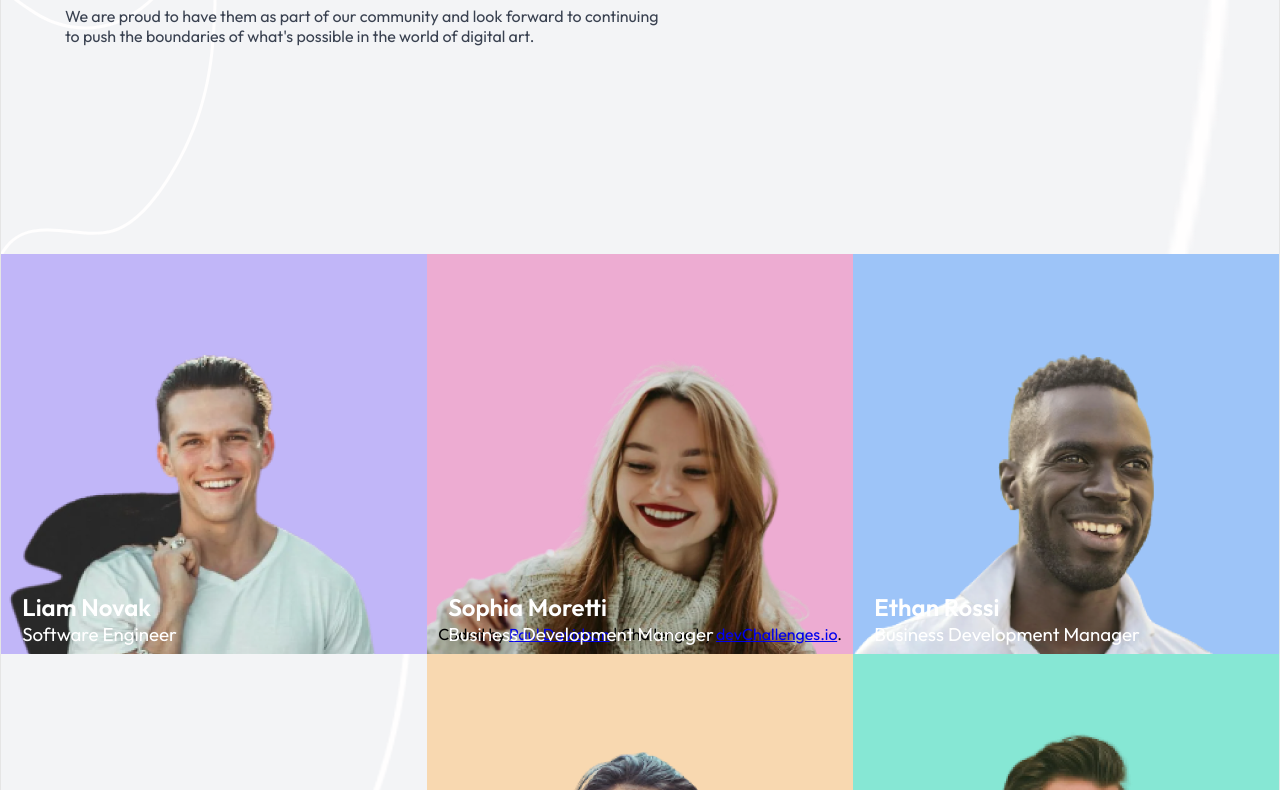
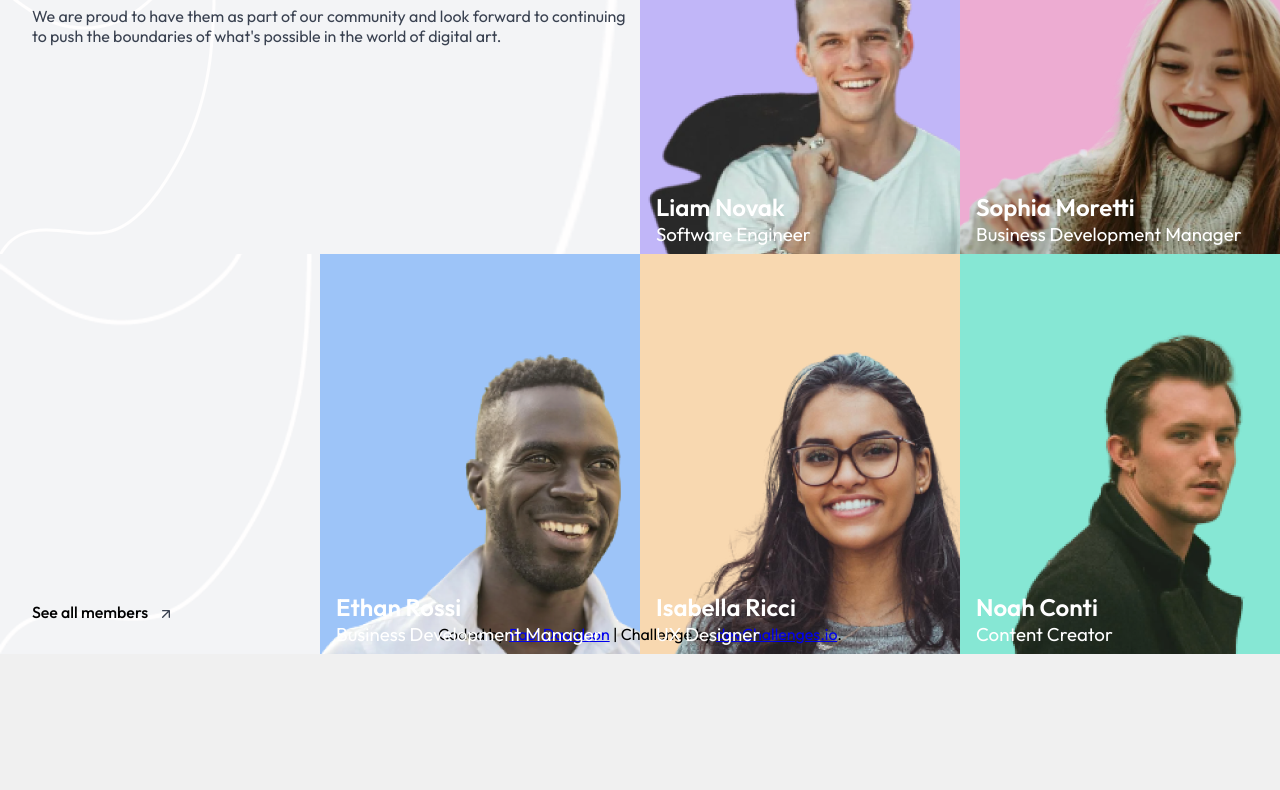
Before and after one commit to Pauljd1/meettheteam, a plain HTML site: page index.html in a window 1280 px wide. Shown: the part 146-936 px from the top of the page. After the commit the page ends 800 px from the top, so only its background shows below. Drawn offline with Linux system fonts and the light colour scheme.

Commit message:
commiting challenge

```diff
--- a/styles.css
+++ b/styles.css
@@ -164,8 +164,8 @@ body {
   bottom: 0;
 }
 
-@media (max-width: 1350px) {
-  .grid-container {
+@media (max-width: 1024px) {
+  grid-container {
     grid-template-columns: 1fr 1fr 1fr;
     grid-template-rows: repeat(3, 400px);
     grid-template-areas:
```
